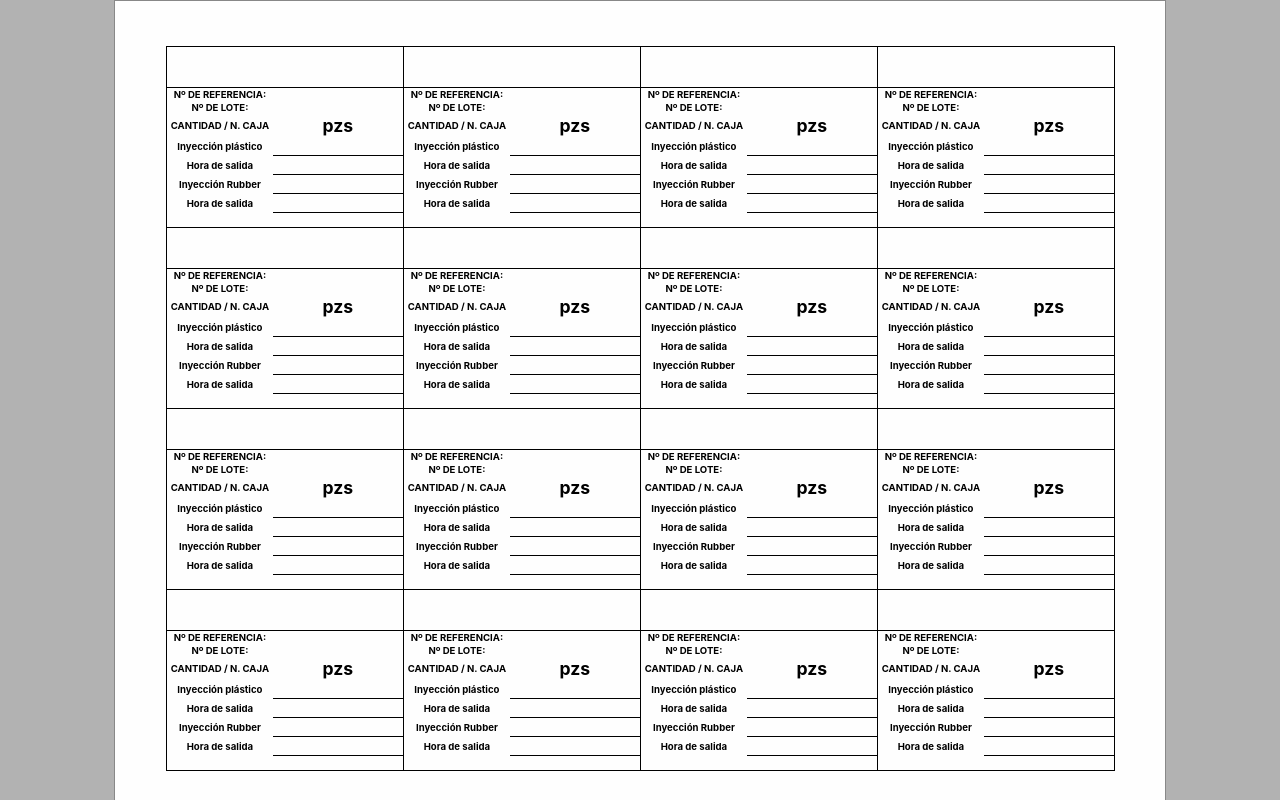
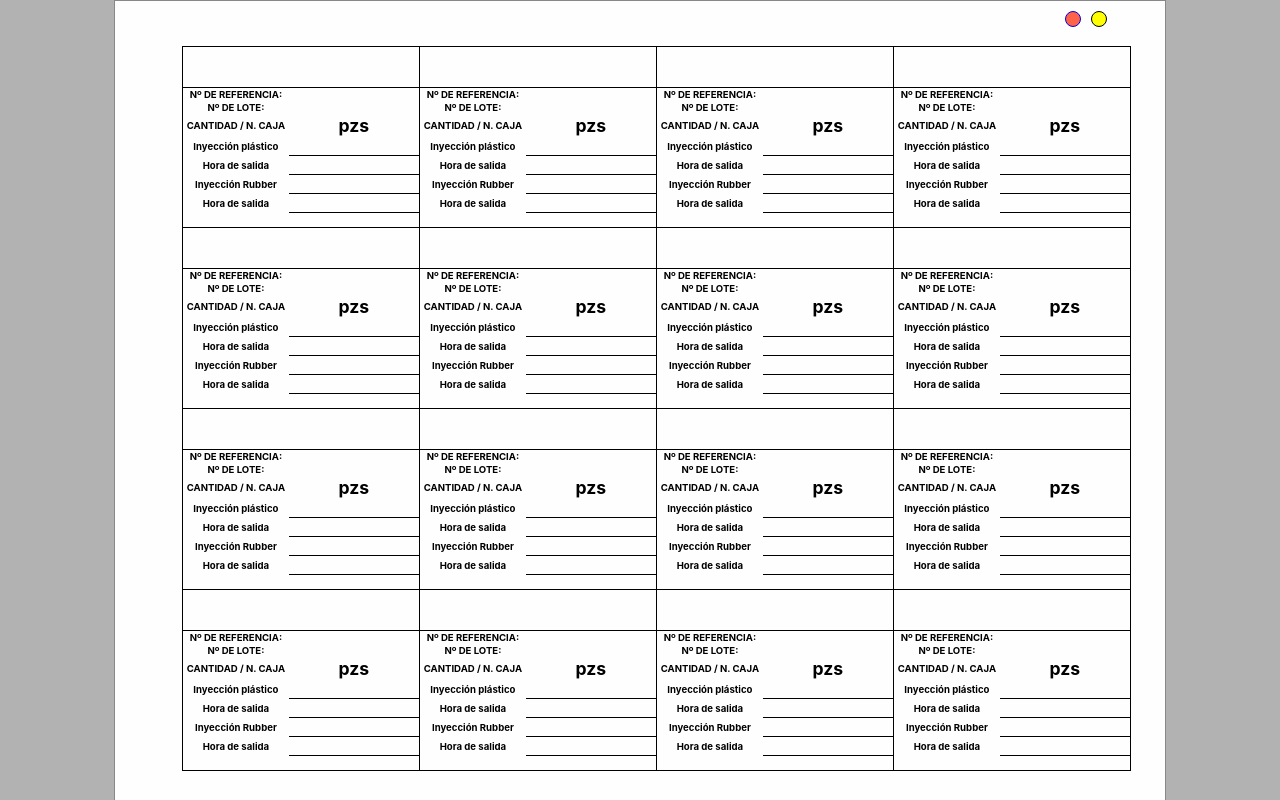
Before and after one commit to fizirvin/injection-labels, a React (Create React App) app: page /label/1/1/1 in a window 1280 px wide. Built offline with nearby package versions, Linux system fonts and the light colour scheme; no server answers.

Commit message:
fix print setting

```diff
--- a/src/App.css
+++ b/src/App.css
@@ -1,3 +1,9 @@
+body{
+  -webkit-print-color-adjust: exact;
+}
+
+@page { size: landscape; margin: 0; }
+
 .app{
 
 
@@ -60,16 +66,40 @@
 }
 
 .close_button_view{
+
   border: solid 1px;
-  border-radius: 8px;
-  height: 8px;
-  width: 8px;
+  border-radius: 100%;
+  height: 14px;
+  width: 14px;
   cursor: pointer;
   position: relative;
   background-color: tomato;
-  top: -20px;
-  left: 300px;
-  margin: 0px;
+  top: 10px;
+  left: 950px;
+}
+
+.close_button_view:hover{
+  visibility: visible;
+  background-color: cadetblue;
+
+}
+.print_button_view{
+
+  border: solid 1px;
+  border-radius: 100%;
+  height: 14px;
+  width: 14px;
+  cursor: pointer;
+  position: relative;
+  background-color: yellow;
+  top: 10px;
+  left: 960px;
+}
+
+.print_button_view:hover{
+  visibility: visible;
+  background-color: cadetblue;
+
 }
 
 .Modal_view{
--- a/src/pages/Label.js
+++ b/src/pages/Label.js
@@ -1,6 +1,6 @@
 import React, { Component } from 'react';
 import ReactDOM from 'react-dom';
-
+import { Link } from 'react-router-dom'
 
 import LabelA from './labels/LabelA'
 
@@ -26,11 +26,32 @@ class Label extends Component {
 
     }
 
+    printLabel = () =>{
+      console.log('hola')
+      // var css = '@page { size: landscape; margin: 0; }',
+      // head = document.head || document.getElementsByTagName('head')[0],
+      // style = document.createElement('style');
+
+      // style.type = 'text/css';
+      // style.media = 'print';
+
+      // if (style.styleSheet){
+      //   style.styleSheet.cssText = css;
+      // } else {
+      //   style.appendChild(document.createTextNode(css));
+      // }
+
+      // head.appendChild(style);
+
+      window.print();
+    }
+
   render(){
     return ReactDOM.createPortal(
         <div className="Modal_view">
           <div className="modal-content-view">
-              {/* <Link to="/"><div className='close_button_view'></div></Link> */}
+          <Link to="/" className='close_button_view'></Link>
+          <div className='print_button_view' onClick={this.printLabel}></div>
               <table className='label_view_table'>
                 <tbody>
                   <tr><td className='td_label_view'><LabelA header={this.state.header} intRef={this.state.intRef} lot={this.state.lot} pieces={this.state.pieces} color={this.state.color} text={this.state.text}></LabelA></td><td className='td_label_view'><LabelA header={this.state.header} intRef={this.state.intRef} lot={this.state.lot} pieces={this.state.pieces} color={this.state.color} text={this.state.text}></LabelA></td><td className='td_label_view'><LabelA header={this.state.header} intRef={this.state.intRef} lot={this.state.lot} pieces={this.state.pieces} color={this.state.color} text={this.state.text}></LabelA></td><td className='td_label_view'><LabelA header={this.state.header} intRef={this.state.intRef} lot={this.state.lot} pieces={this.state.pieces} color={this.state.color} text={this.state.text}></LabelA></td></tr>
```
